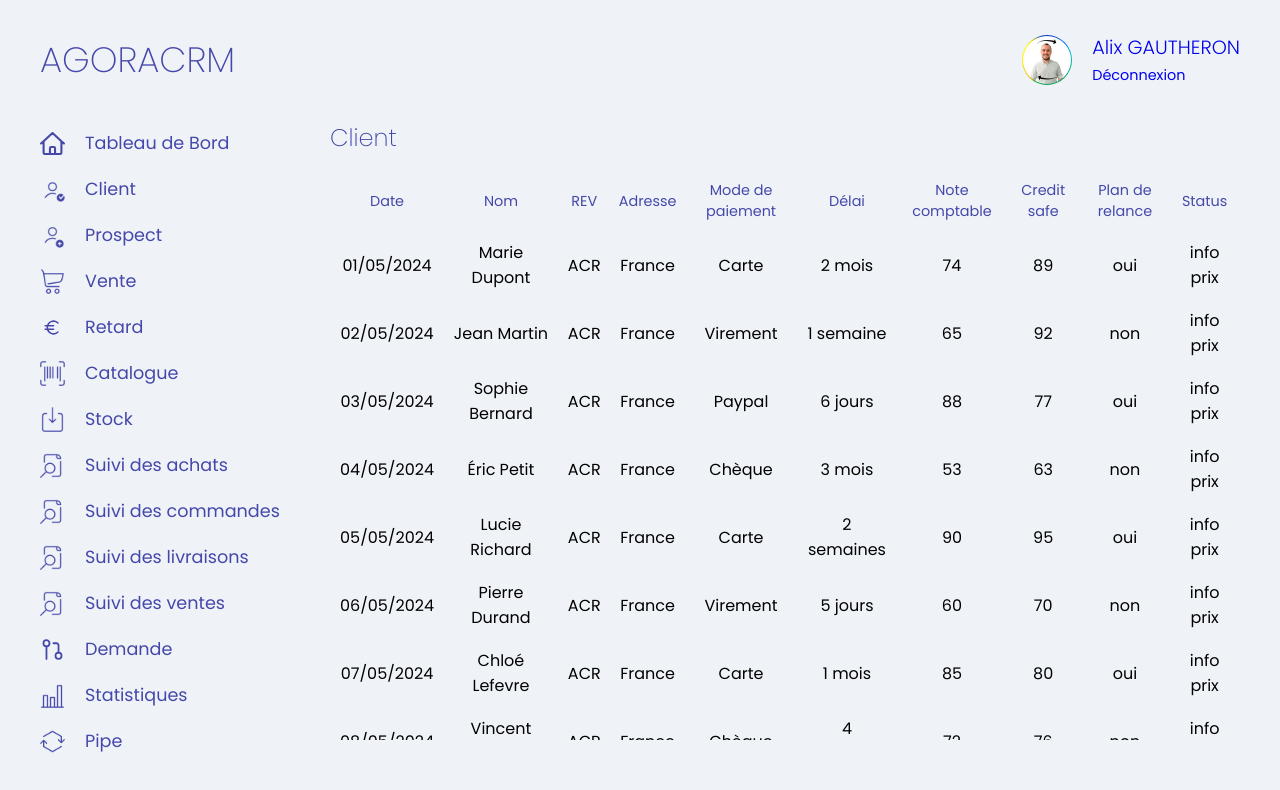
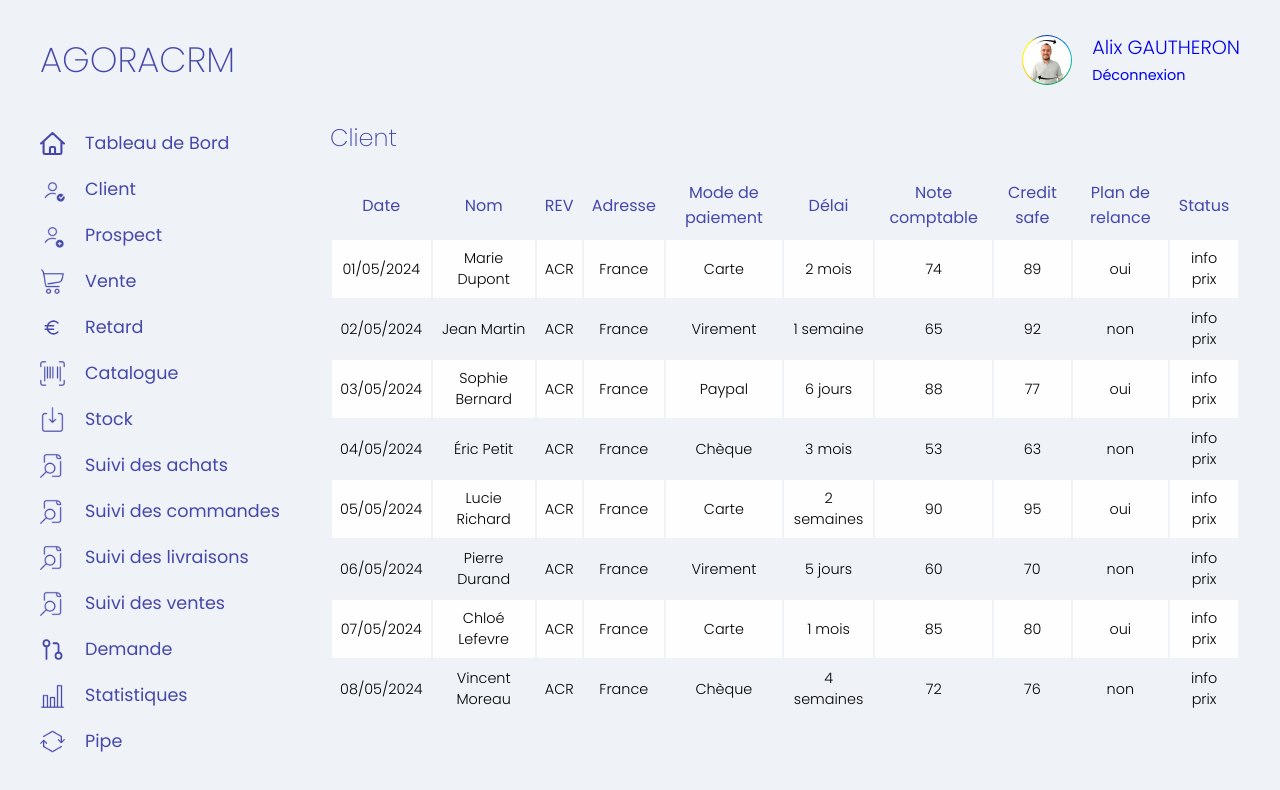
Before and after one commit to TrkSdi/agora_crm, a React (Vite) app in the folder Frontend/: page /customer in a window 1280 px wide. Shown: the top 790 px of the page. Built offline with nearby package versions, Linux system fonts and the light colour scheme.

Commit message:
adding odd color row + trial snap / table V2

```diff
--- a/Frontend/src/components/Customer/Customer.css
+++ b/Frontend/src/components/Customer/Customer.css
@@ -3,12 +3,14 @@
   height: 100%;
   width: 100%;
   overflow: hidden;
+  scroll-snap-type: y mandatory;
 }
 
 .table_body {
-  height: calc(100% - 70px);
+  height: calc(100% - 100px);
   overflow-y: auto;
   margin-top: -5px;
+  padding-bottom: 90px;
 }
 
 .table_header {
@@ -40,7 +42,13 @@ th {
   color: var(--blue-300-main);
   font-weight: 400;
   text-align: center;
+  font-size: 1rem;
+}
+
+td {
+  font-weight: 300;
   font-size: 0.9rem;
+  scroll-snap-align: start;
 }
 
 .table_body table td,
@@ -48,3 +56,7 @@ th {
   padding: 8px;
   text-align: center;
 }
+
+.table_body table tbody tr:nth-child(odd) {
+  background-color: var(--white);
+}
```
